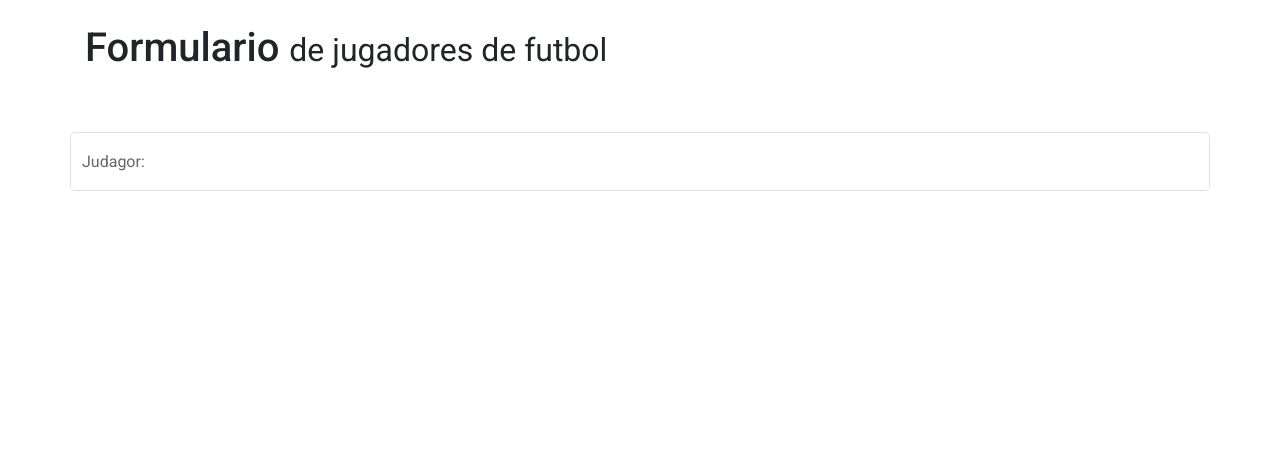
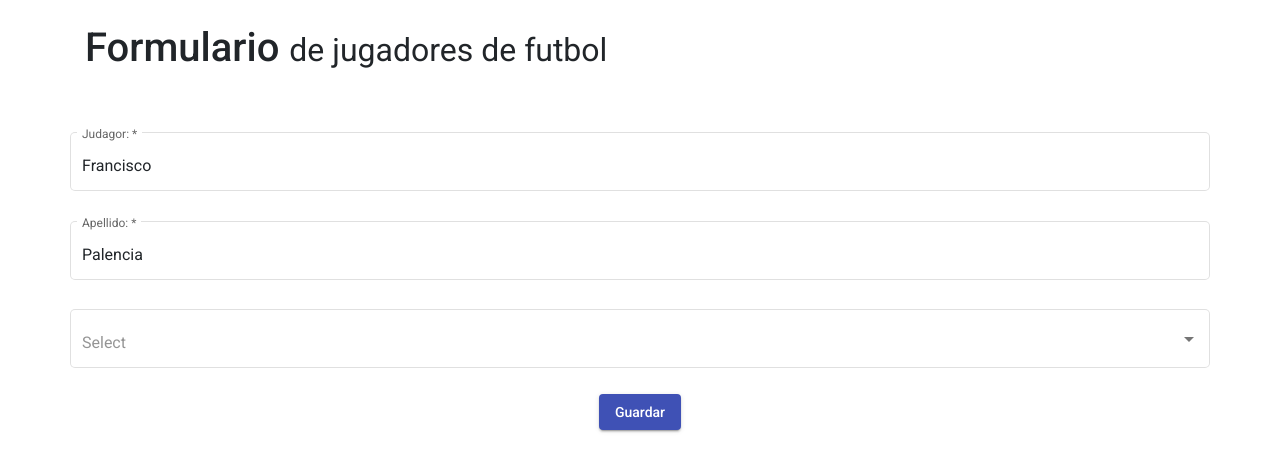
Before and after one commit to Shazam518/jugadores, an Angular app: page /Jugadores in a window 1280 px wide. Shown: the top 472 px of the page. Built offline with nearby package versions, Linux system fonts and the light colour scheme.

Commit message:
Apellido y nombre funcionando bien y selet agregado sin opciones

```diff
--- a/src/app/interfaces/player.ts
+++ b/src/app/interfaces/player.ts
@@ -1,6 +1,6 @@
 export class Player{
   key?: string;
-  nombre: string;
-  apellido: string;
-
+  nombre  = 'Francisco';
+  apellido = 'Palencia';
+  pais = 'CRI';
 }
--- a/src/app/pages/jugador/jugador.component.html
+++ b/src/app/pages/jugador/jugador.component.html
@@ -3,10 +3,38 @@
   <br>
 </div>
 <div class="container mt-4">
-  <div class="row">
-    <mat-form-field class="example-container" appearance="outline">
-      <mat-label>Judagor: </mat-label>
-      <input matInput placeholder="Nombre del jugador:">
-    </mat-form-field>
-  </div>
+  <form [formGroup]="forma" (ngSubmit)="guardar()" novalidate="novalidate">
+
+    <div class="row">
+      <mat-form-field class="example-container" appearance="outline">
+        <mat-label>Judagor: </mat-label>
+        <input matInput formControlName="nombre" placeholder="Nombre del jugador:">
+      </mat-form-field>
+    </div>
+
+      <div class="row">
+        <mat-form-field class="example-container" appearance="outline">
+          <mat-label>Apellido: </mat-label>
+          <input matInput formControlName="apellido" placeholder="Apellido del jugador">
+        </mat-form-field>
+      </div>
+
+    <div class="row">
+      <mat-form-field class="example-container" appearance="outline">
+        <mat-select placeholder="Select">
+          <mat-option value="option">Option</mat-option>
+        </mat-select>
+      </mat-form-field>
+
+    </div>
+
+    <div class="text-center">
+      <button mat-raised-button color="primary">Guardar</button>
+    </div>
+
+
+  </form>
+
+
+
 </div>
--- a/src/app/pages/jugador/jugador.component.ts
+++ b/src/app/pages/jugador/jugador.component.ts
@@ -1,4 +1,6 @@
 import { Component, OnInit } from '@angular/core';
+import {Player} from '../../interfaces/player';
+import {FormGroup, FormControl, Validators} from '@angular/forms';
 
 @Component({
   selector: 'app-jugador',
@@ -6,10 +8,21 @@ import { Component, OnInit } from '@angular/core';
   styleUrls: ['./jugador.component.css']
 })
 export class JugadorComponent implements OnInit {
+  forma: FormGroup;
+  jugador: Player = new Player();
 
-  constructor() { }
+  constructor() {
+    this.forma = new FormGroup({
+      nombre: new FormControl(this.jugador.nombre, [Validators.required, Validators.minLength(2)]),
+      apellido: new FormControl(this.jugador.apellido, [Validators.required, Validators.minLength(2)])
+    })
+  }
 
   ngOnInit() {
   }
+  guardar(){
+    console.log(this.forma);
+    console.log(this.jugador);
+  }
 
 }
```
Also changed, not shown: src/app/app.module.ts (+7 -1 lines), src/app/interfaces/team.ts (deleted, +0 -8 lines).
